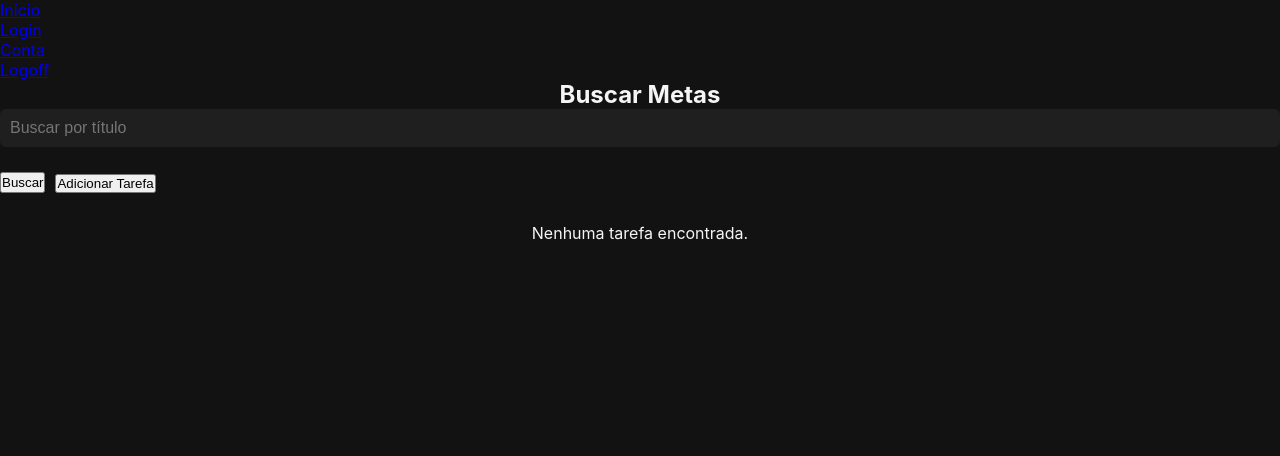
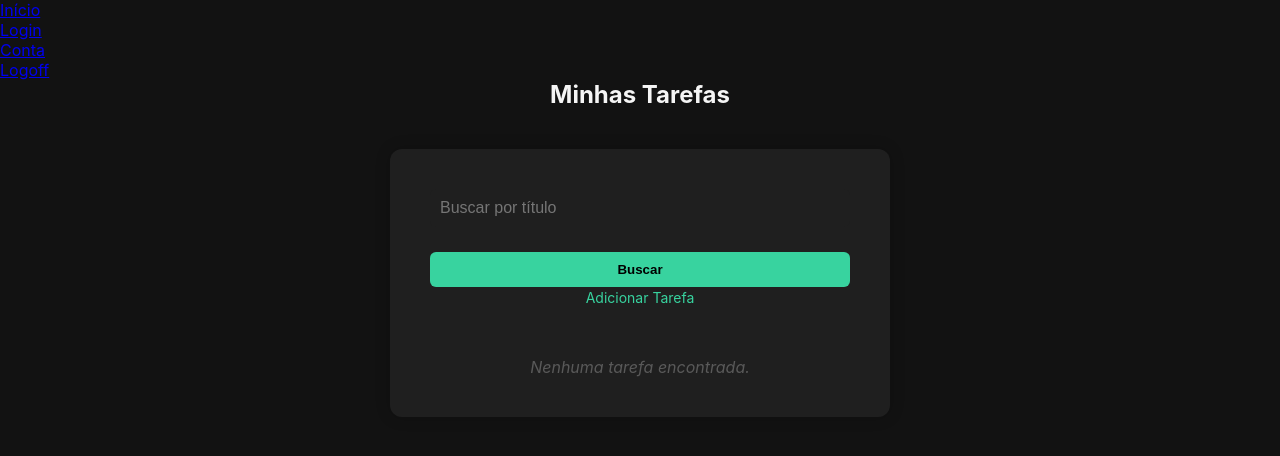
Before and after one commit to byancabsc/HackPyDB, a Flask app: template app/templates/todo_find.html in a window 1280 px wide. Shown: the top 456 px of the page. Run offline with Flask 3, Linux system fonts and the light colour scheme; the template is opened without the code that fills it, so the values that code supplies are empty.

Commit message:
refatorando o frontend do todo

```diff
--- a/app/templates/todo_find.html
+++ b/app/templates/todo_find.html
@@ -1,57 +1,48 @@
 {% extends "template.html" %}
 {% block body %}
 
-<!-- CABEÇALHO -->
-<div id="header">
-    <h2 style="text-align:center;">Buscar Metas</h2>
-</div>
+<link rel="stylesheet" href="{{ url_for('static', filename='goal.css') }}">
 
-<!-- FORMULÁRIO DE BUSCA -->
-<div id="form" class="form-container">
-    <form method="GET" action="/buscar" style="display: flex; gap: 10px; flex-wrap: wrap;">
-        <input class="form-field" type="text" name="q" placeholder="Buscar por título" value="{{ term | default('') }}" required>
-        <button class="add-btn" type="submit"> Buscar</button>
-        <a href="{{ url_for('todo.adicionar_tarefa') }}">
-            <button type="button" class="add-btn"> Adicionar Tarefa</button>
-        </a>
+<h2>Minhas Tarefas</h2>
+
+<div class="container">
+    <!-- FORMULÁRIO DE BUSCA -->
+    <form method="GET" action="{{ url_for('todo.buscar') }}">
+        <input class="form-field" type="text" name="q" placeholder="Buscar por título" value="{{ term | default('') }}">
+        <div class="button-row">
+            <input type="submit" class="submit-btn" value="Buscar">
+            <a href="{{ url_for('todo.adicionar_tarefa') }}" class="link">Adicionar Tarefa</a>
+        </div>
     </form>
-</div>
 
-<!-- RESULTADOS -->
-<div id="resultados" style="margin-top: 30px;">
-    {% if tarefas %}
-        <ul class="container">
+    <!-- RESULTADOS -->
+    <div class="table-list">
+        {% if tarefas %}
             {% for tarefa in tarefas %}
-                <li class="todo" style="display: flex; justify-content: space-between; align-items: center; margin-bottom: 10px;">
-                    <span>
-                        {{ tarefa[1] }} - <strong>{{ tarefa[2] }}</strong>
-                    </span>
-                    <div style="display: flex; gap: 10px;">
+                <div class="table-item">
+                    <div class="table-title">
+                        {{ tarefa[1] }}
+                    </div>
+                    <div class="table-details">
+                        Status: <strong>{{ tarefa[2] }}</strong>
+                    </div>
+                    <div class="button-row" style="justify-content: flex-start; gap: 10px; margin-top: 10px;">
                         <form method="POST" action="/todo_concluir/{{ tarefa[0] }}">
-                            <button type="submit" style="background-color: #4CAF50; color: white; border: none; padding: 5px 10px; border-radius: 4px; cursor: pointer;">
-                                 Concluir
-                            </button>
+                            <button type="submit" class="submit-btn" style="background-color: #4CAF50;">Concluir</button>
                         </form>
-
-
-                            <form method="POST" action="/todo_pendente/{{ tarefa[0] }}">
-                            <button type="submit" style="background-color: #5e4caf; color: white; border: none; padding: 5px 10px; border-radius: 4px; cursor: pointer;">
-                                pendente
-                            </button>
+                        <form method="POST" action="/todo_pendente/{{ tarefa[0] }}">
+                            <button type="submit" class="submit-btn" style="background-color: #5e4caf;">Pendente</button>
                         </form>
-
                         <form method="POST" action="/todo_excluir/{{ tarefa[0] }}">
-                            <button type="submit" style="background-color: #f44336; color: white; border: none; padding: 5px 10px; border-radius: 4px; cursor: pointer;">
-                                 Excluir
-                            </button>
+                            <button type="submit" class="submit-btn" style="background-color: #f44336;">Excluir</button>
                         </form>
                     </div>
-                </li>
+                </div>
             {% endfor %}
-        </ul>
-    {% else %}
-        <p style="text-align:center;">Nenhuma tarefa encontrada.</p>
-    {% endif %}
+        {% else %}
+            <p class="table-empty">Nenhuma tarefa encontrada.</p>
+        {% endif %}
+    </div>
 </div>
 
 {% endblock %}
```
Also changed, not shown: app/templates/todo_task.html (+16 -20 lines).
